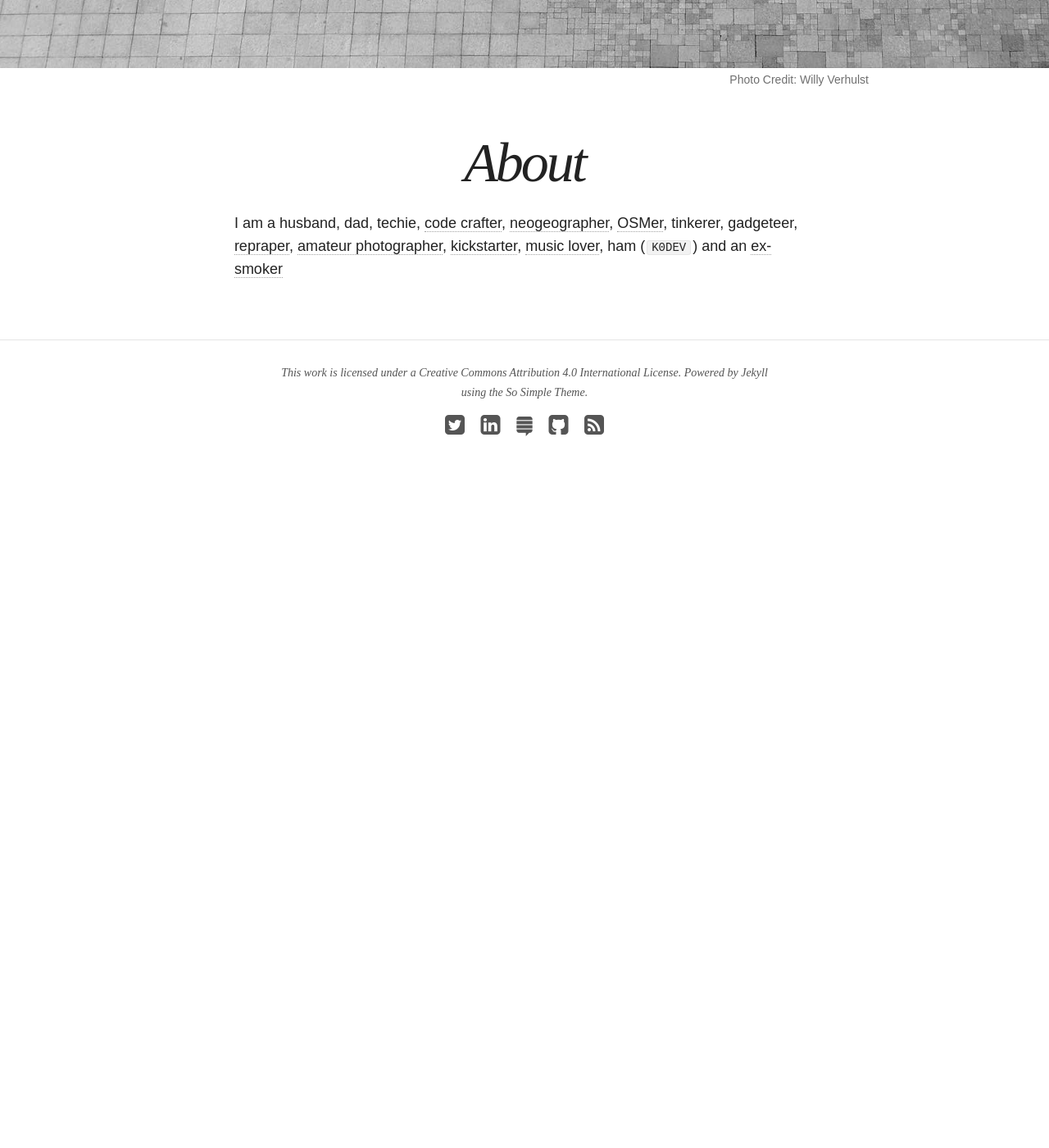
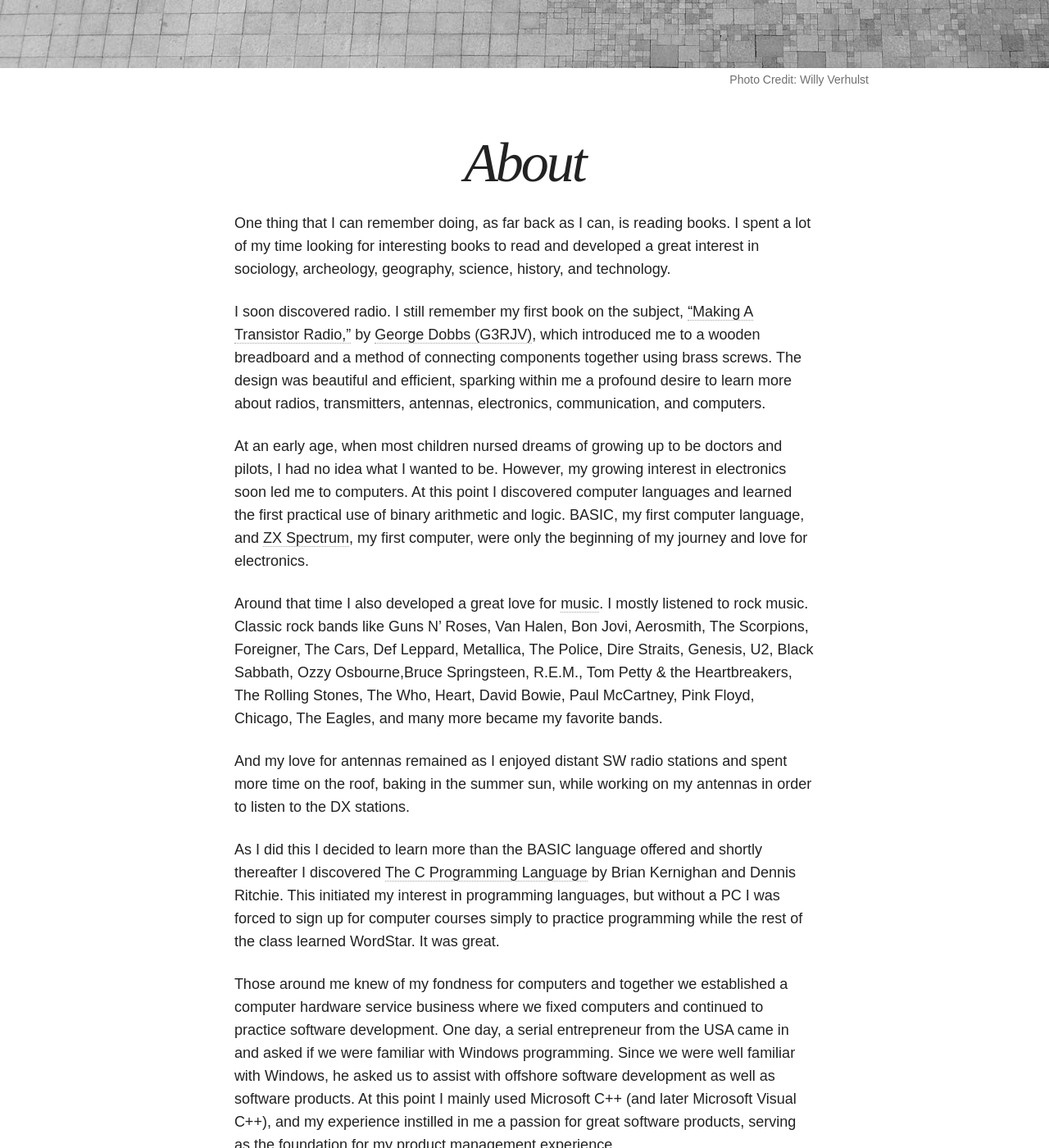
Before and after one commit to sharjeelaziz/sharjeelaziz.github.io, a Jekyll site: the page built from about/index.md, in a window 1280 px wide and 1400 px high, scrolled down 709 px. Shown: the whole window at 82% size. Built offline with Jekyll 4.4.1, drawn with Linux system fonts in a browser that asks for light colours; nearby versions of some CDN libraries; before the commit the page ends 1339 px from its top, so only the background shows below that; some of the changed text lies outside the part shown.

Commit message:
Updated about me text.

```diff
--- a/about/index.md
+++ b/about/index.md
@@ -9,4 +9,35 @@ image:
   creditlink: https://www.flickr.com/photos/willyverhulst/
 ---
 
-I am a husband, dad, techie, [code crafter](http://stackoverflow.com/users/199122), [neogeographer](http://www.openstreetmap.org/user/shaji), [OSMer](http://www.openstreetmap.org/user/shaji), tinkerer, gadgeteer, [repraper](http://www.reprap.org/), [amateur photographer](http://www.flickr.com/photos/sharjeelaziz/), [kickstarter](http://www.kickstarter.com/profile/sharjeelaziz), [music lover](http://www.last.fm/user/sharjeelaziz), ham (<code>K0DEV</code>) and an [ex-smoker](http://www.pippakay.com.au/hazards.html)
+One thing that I can remember doing, as far back as I can, is reading books. I spent a lot of my time looking for interesting books to read and developed a great interest in sociology, archeology, geography, science, history, and technology.
+
+I soon discovered radio. I still remember my first book on the subject, [“Making A Transistor Radio,”][1] by [George Dobbs (G3RJV)] [2], which introduced me to a wooden breadboard and a method of connecting components together using brass screws. The design was beautiful and efficient, sparking within me a profound desire to learn more about radios, transmitters, antennas, electronics, communication, and computers.
+
+At an early age, when most children nursed dreams of growing up to be doctors and pilots, I had no idea what I wanted to be. However, my growing interest in electronics soon led me to computers. At this point I discovered computer languages and learned the first practical use of binary arithmetic and logic. BASIC, my first computer language, and [ZX Spectrum][3], my first computer, were only the beginning of my journey and love for electronics.
+
+Around that time I also developed a great love for [music][4]. I mostly listened to rock music. Classic rock bands like Guns N’ Roses, Van Halen, Bon Jovi, Aerosmith, The Scorpions, Foreigner, The Cars, Def Leppard, Metallica, The Police, Dire Straits, Genesis, U2, Black Sabbath, Ozzy Osbourne,Bruce Springsteen, R.E.M., Tom Petty & the Heartbreakers, The Rolling Stones, The Who, Heart, David Bowie, Paul McCartney, Pink Floyd, Chicago, The Eagles, and many more became my favorite bands.
+
+And my love for antennas remained as I enjoyed distant SW radio stations and spent more time on the roof, baking in the summer sun, while working on my antennas in order to listen to the DX stations.
+
+As I did this I decided to learn more than the BASIC language offered and shortly thereafter I discovered [The C Programming Language][5] by Brian Kernighan and Dennis Ritchie. This initiated my interest in programming languages, but without a PC I was forced to sign up for computer courses simply to practice programming while the rest of the class learned WordStar. It was great.
+
+Those around me knew of my fondness for computers and together we established a computer hardware service business where we fixed computers and continued to practice software development. One day, a serial entrepreneur from the USA came in and asked if we were familiar with Windows programming. Since we were well familiar with Windows, he asked us to assist with offshore software development as well as software products. At this point I mainly used Microsoft C++ (and later Microsoft Visual C++), and my experience instilled in me a passion for great software products, serving as the foundation for my product management  experience.
+
+My initial online experience came through CompuServe. I quickly became an avid fan of [Linux][6]. We pronounced it “Lynuks” until Linus Torvalds came out with an audio recording on how to say it. Slackware was my favorite distribution and we got our CD ROMs from [Walnut Creek CDROM][7]. Linux inspired me to learn TCP/IP, networking, bind, DNS, SMTP, POP3, FTP, HTTP, bash, open source, IRC, MUDs, GNU, EFF, Python, VI, etc. Linux introduced me to the Internet and the World Wide Web.
+
+The new millennium brought with it many new things for me to learn and love. [Agile software development][8], extreme programming XP, test driven development, Apache Subversion (thankful to be rid of VSS), build automation, continuous integration, daily commits, production environment clones, and continuous deployment. [OpenStreetMap][9] fulfilled my passion for neogeography and I enjoyed many hour contributing to the free map of the world.
+
+Now, I am a licensed ham (K0DEV) and after many years of not playing with the radios and antennae I have finally begun to pick up the pieces and rekindle my love for such things. Although still a desire of mine, I have yet to learn Morse code. For now, my primary interests are digital modes and satellite communications.
+
+I am currently a [Chief Intrapreneur at NuAxis Innovations][10], where I transform ideas into sustainable and profitable ventures. When I am not working on my various projects, I am a family man who enjoys spending time with my beautiful wife and children.
+
+[1]: http://www.mds975.co.uk/Content/george_dobbs_trf_radio.html
+[2]: http://www.gqrp.com/about.htm
+[3]: http://en.wikipedia.org/wiki/ZX_Spectrum
+[4]: http://www.last.fm/user/sharjeelaziz
+[5]: http://en.wikipedia.org/wiki/The_C_Programming_Language
+[6]: http://en.wikipedia.org/wiki/Linux
+[7]: http://en.wikipedia.org/wiki/Walnut_Creek_CDROM
+[8]: http://agilemanifesto.org/
+[9]: https://www.openstreetmap.org/user/shaji/history
+[10]: https://www.linkedin.com/in/sharjeelaziz
```
